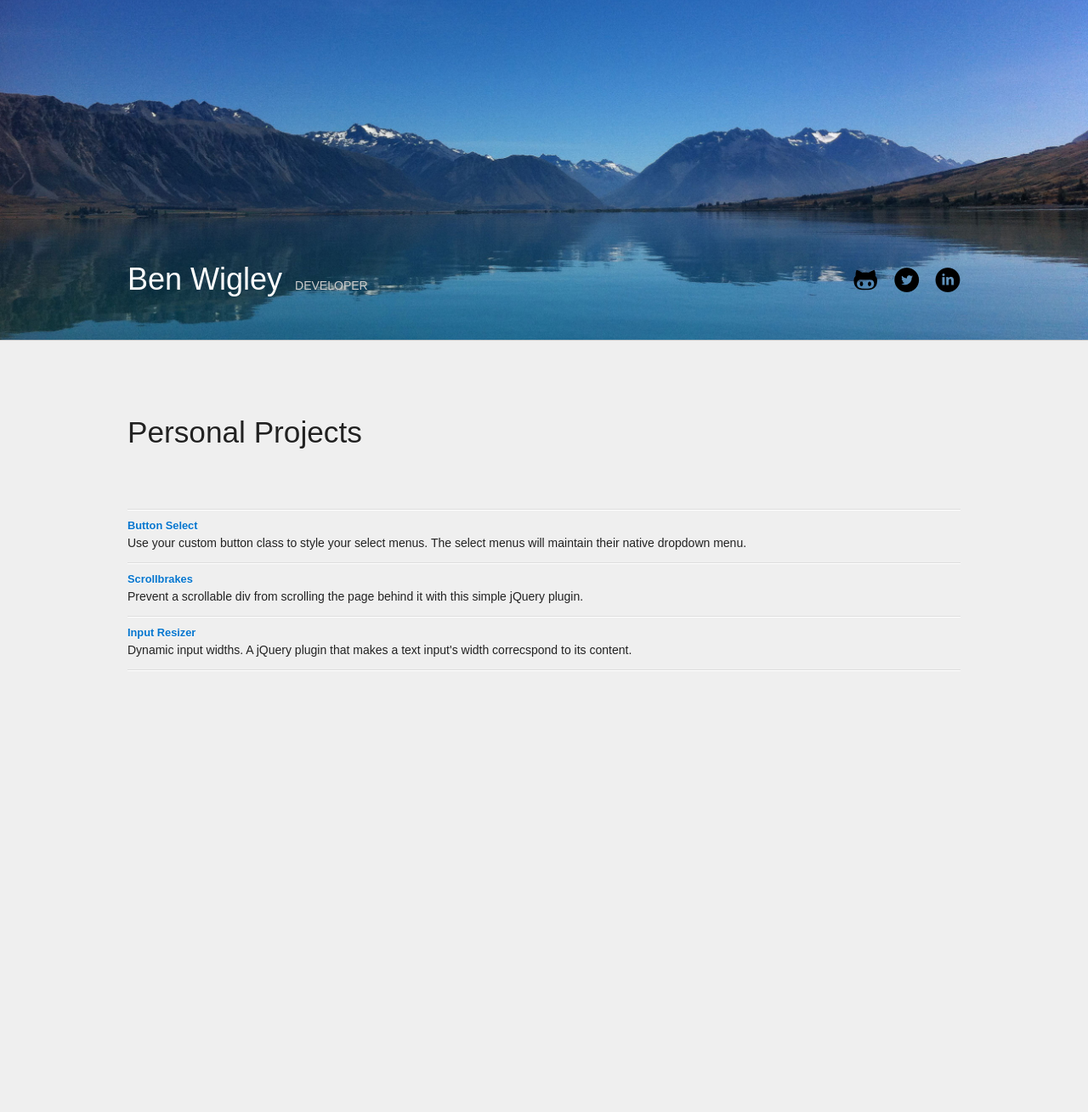
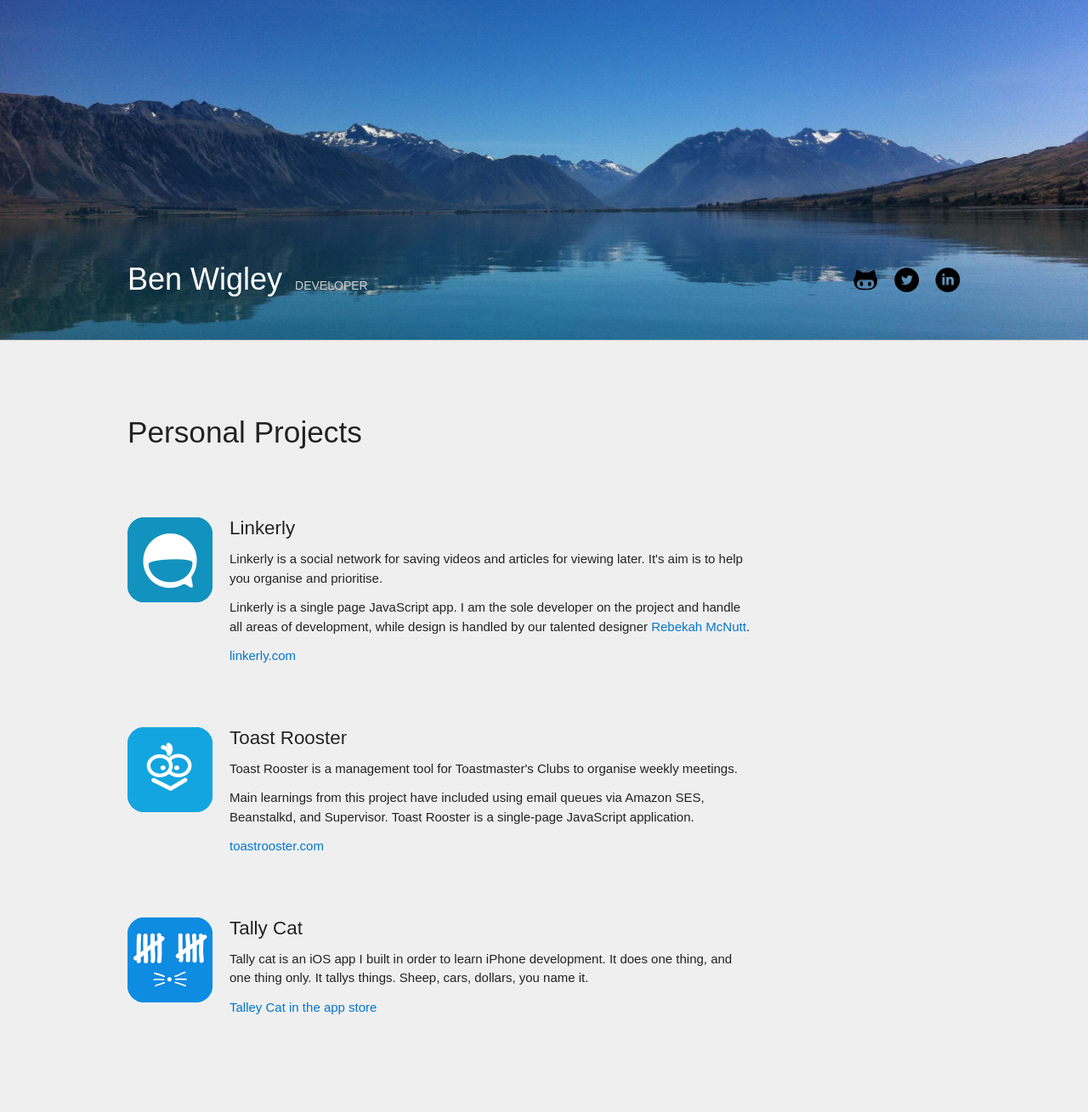
Before and after one commit to benwigley/benwigley.github.io, a Jekyll site: the page built from index.html, in a window 1280 px wide. Shown: the whole page at 85% size. Built offline with Jekyll 4.4.1, drawn with Linux system fonts in a browser that asks for light colours; nearby versions of some CDN libraries; Markdown is read by kramdown in place of the engine named in the settings; before the commit the page ends 900 px from its top, so only the background shows below that.

Commit message:
Add personal projects. Revamp complete.

```diff
--- a/_includes/header.html
+++ b/_includes/header.html
@@ -2,17 +2,17 @@
 	<div class="container">
 
 		<div id="logo-container">
-			<a href="/">Ben Wigley <small>Developer</small></a>
+			Ben Wigley <small>Developer</small>
 		</div>
 
     <div class="social-icons">
-      <a href="//github.com/benwigley" title="GitHub">
+      <a href="//github.com/benwigley" target="_blank" title="GitHub">
         <i class="icon-github"></i>
       </a>
-      <a href="https://twitter.com/bwwigley" title="Twitter">
+      <a href="https://twitter.com/bwwigley" target="_blank" title="Twitter">
         <i class="icon-twitter"></i>
       </a>
-      <a href="http://www.linkedin.com/profile/view?id=93308315" title="LinkedIn">
+      <a href="https://www.linkedin.com/in/bwigley" target="_blank" title="LinkedIn">
         <i class="icon-linkedin"></i>
       </a>
     </div>
--- a/css/include/header.css
+++ b/css/include/header.css
@@ -29,8 +29,6 @@ header .social-icons a:hover i:before {
 	position: absolute;
 	bottom: 50px;
 	left: 10px;
-}
-#logo-container a {
 	color: #fff;
 	font-size: 36px;
 }
--- a/css/include/list-bricks.css
+++ b/css/include/list-bricks.css
@@ -5,22 +5,37 @@
 
 .list-brick {
 	display: block;
-	border-top: solid 1px #ddd;
+	margin-bottom: 40px;
+	/*border-top: solid 1px #ddd;*/
 	vertical-align: top;
 }
 .list-brick-inner {
 	padding: 10px 0;
-	border-top: solid 1px #fff;
+	/*border-top: solid 1px #fff;*/
+	overflow: hidden;
 }
-.list-brick:last-child {
+/*.list-brick:last-child {
 	border-bottom: solid 1px #fff;
 }
 .list-brick:last-child .list-brick-inner {
 	border-bottom: solid 1px #ddd;
+}*/
+
+.list-brick .brick-image {
+	float: left;
+	width: 100px;
+	height: 100px;
+	background-repeat: no-repeat;
+	background-size: contain;
+}
+.list-brick .brick-right {
+	margin-left: 120px;
 }
 
-.list-brick h4,
+
+.list-brick h3,
 .list-brick p {
-	margin: 0 0 5px;
+	margin: 0 0 12px;
 	color: #222;
+	max-width: 620px
 }
--- a/css/include/type.css
+++ b/css/include/type.css
@@ -17,7 +17,8 @@ a:hover {
 }
 
 p, ul, ol, dl {
-	font-size: 14px;
+	font-size: 15px;
+	line-height: 1.5;
 }
 
 
@@ -36,11 +37,11 @@ h2 {
 	font-size: 1.8em;
 }
 h3 {
-	font-size: 1.2em;
+	font-size: 1.4em;
 }
 h4 {
 	font-weight: 600;
-	font-size: 0.8em;
+	font-size: 1em;
 }
 
 .section-heading {
--- a/index.html
+++ b/index.html
@@ -7,26 +7,41 @@ title: "Project Demos"
 	<h1>Personal Projects</h1>
 
 	<section>
+
 		<div class="list-brick">
 			<div class="list-brick-inner">
-				<div class="brick-image" back></div>
-				<h4><a href="/button-select.html">Button Select</a></h4>
-				<p>Use your custom button class to style your select menus. The select menus will maintain their native dropdown menu.</p>
+				<div class="brick-image" style="background-image: url('/img/projects/linkerly.png');"></div>
+				<div class="brick-right">
+					<h3>Linkerly</h3>
+					<p>Linkerly is a social network for saving videos and articles for viewing later. It's aim is to help you organise and prioritise.</p>
+					<p>Linkerly is a single page JavaScript app. I am the sole developer on the project and handle all areas of development, while design is handled by our talented designer <a href="http://rebekahmcnuttdesign.co.nz" target="_blank">Rebekah McNutt</a>.</p>
+					<p><a href="http://linkerly.com" target="_blank">linkerly.com</a></p>
+				</div>
 			</div>
 		</div>
 
 		<div class="list-brick">
 			<div class="list-brick-inner">
-				<h4><a href="/scrollbrakes.html">Scrollbrakes</a></h4>
-				<p>Prevent a scrollable div from scrolling the page behind it with this simple jQuery plugin.</p>
+				<div class="brick-image" style="background-image: url('/img/projects/toastrooster.png');"></div>
+				<div class="brick-right">
+					<h3>Toast Rooster</h3>
+					<p>Toast Rooster is a management tool for Toastmaster's Clubs to organise weekly meetings.</p>
+					<p>Main learnings from this project have included using email queues via Amazon SES, Beanstalkd, and Supervisor. Toast Rooster is a single-page JavaScript application.</p>
+					<p><a href="http://toastrooster.com" target="_blank">toastrooster.com</a></p>
+				</div>
 			</div>
 		</div>
 
 		<div class="list-brick">
 			<div class="list-brick-inner">
-				<h4><a href="/input-resizer.html">Input Resizer</a></h4>
-				<p>Dynamic input widths. A jQuery plugin that makes a text input's width correcspond to its content.</p>
+				<div class="brick-image" style="background-image: url('/img/projects/tallycat.png');"></div>
+				<div class="brick-right">
+					<h3>Tally Cat</h3>
+					<p>Tally cat is an iOS app I built in order to learn iPhone development. It does one thing, and one thing only. It tallys things. Sheep, cars, dollars, you name it.</p>
+					<p><a href="https://itunes.apple.com/US/app/id814326195" target="_blank">Talley Cat in the app store</a></p>
+				</div>
 			</div>
 		</div>
+
 	</section>
 </div>
```
Also changed, not shown: img/projects/linkerly.png (added), img/projects/tallycat.png (added), img/projects/toastrooster.png (added).
